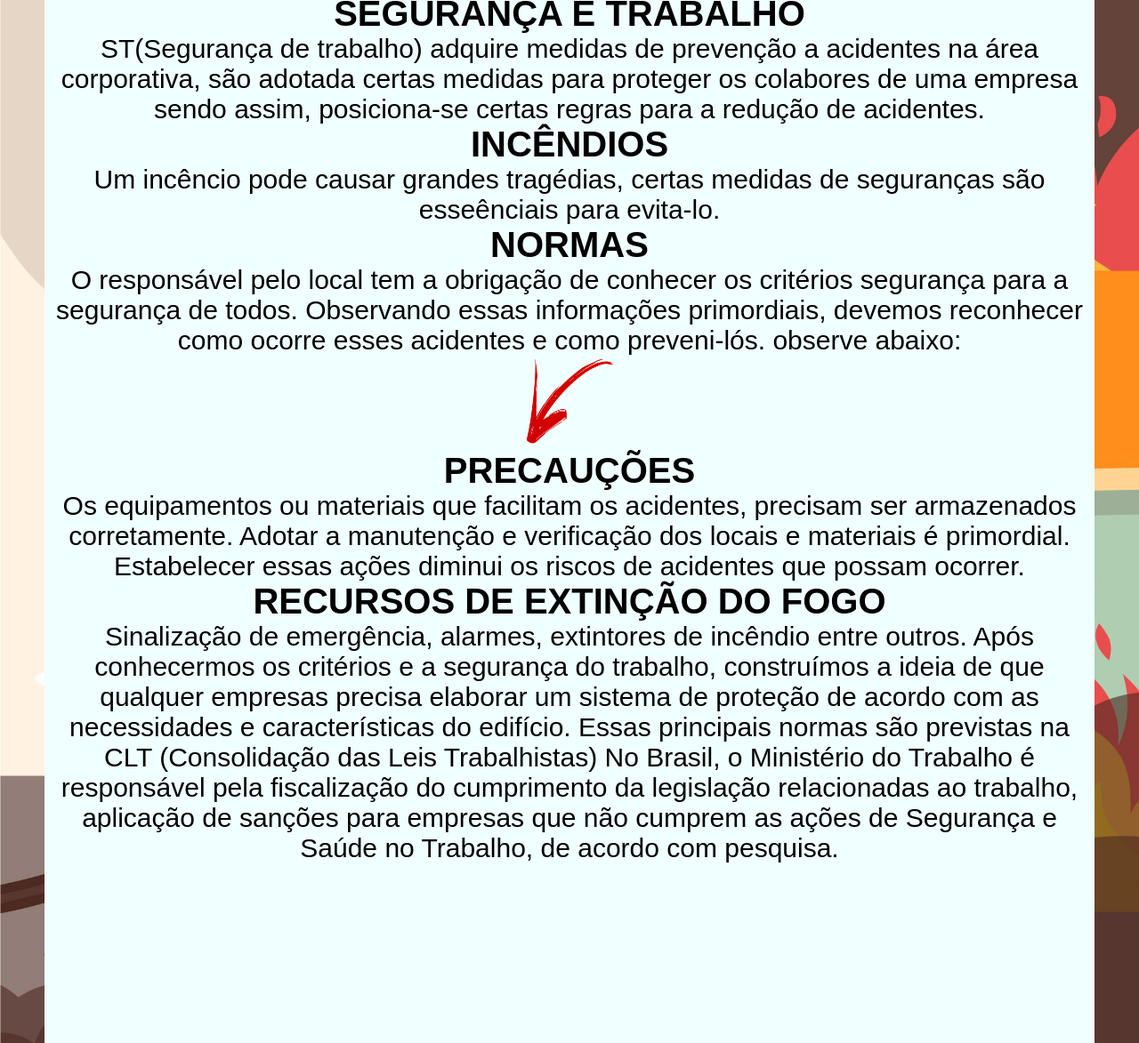
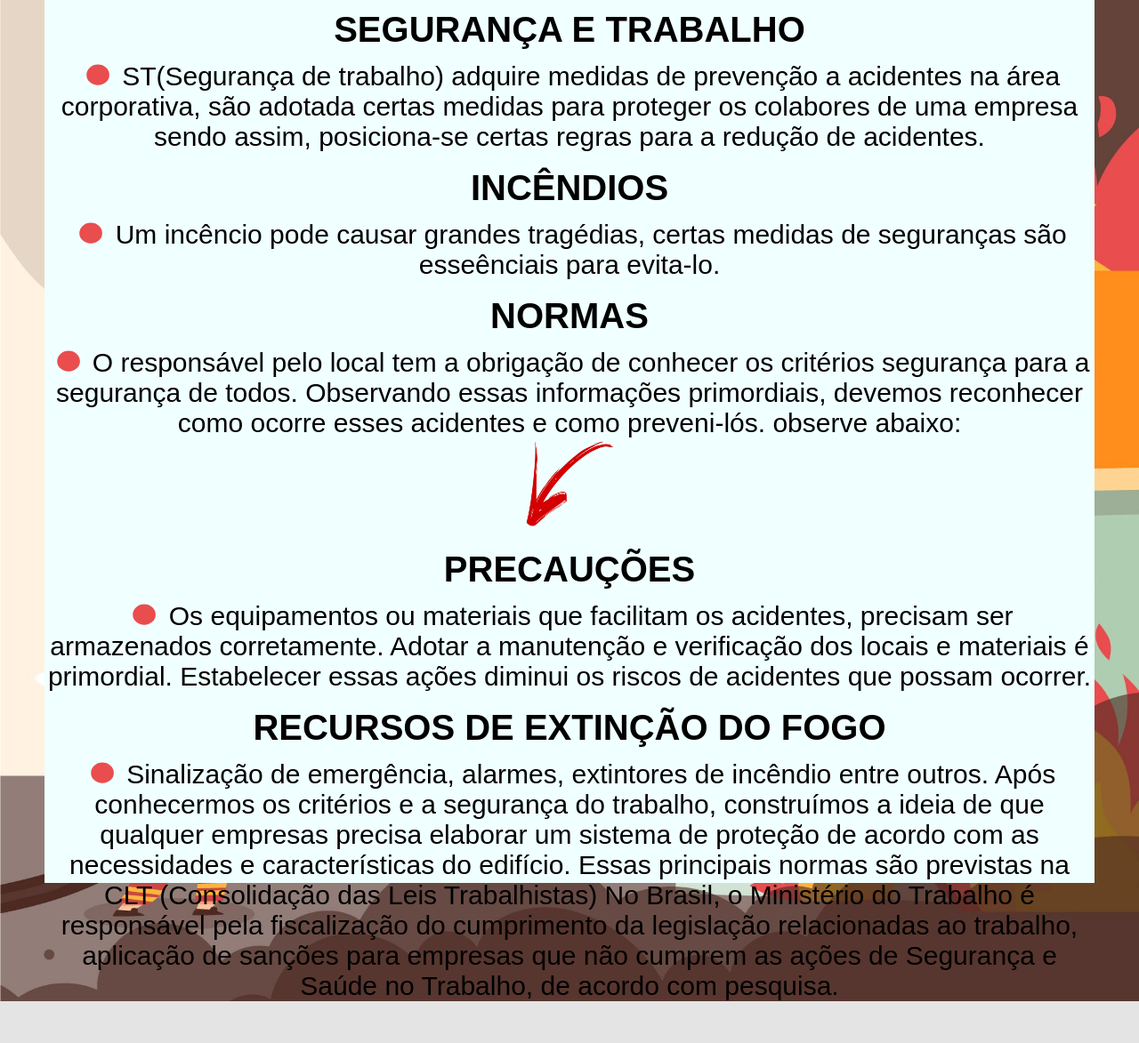
Before and after one commit to AbnerCerqueira/projeto-adm, a plain HTML site: page index.html in a window 1280 px wide. Shown: the part 107-1280 px from the top of the page at 89% size. After the commit the page ends 1233 px from the top, so only its background shows below. Drawn offline with Linux system fonts and the light colour scheme.

Commit message:
algumas alterações visuais

```diff
--- a/css/style.css
+++ b/css/style.css
@@ -23,7 +23,7 @@ main {
 }
 
 #conteudo {
-    grid-area: 2/2/15/6;
+    grid-area: 2/2/12/6;
     background-color:azure;
 }
 .titulo {
--- a/index.html
+++ b/index.html
@@ -34,28 +34,34 @@
             </div>
         </header>
         <div id="conteudo">
-            <h1 class="titulo">SEGURANÇA E TRABALHO</h1>
+            <br><h1 class="titulo">SEGURANÇA E TRABALHO</h1>
             <p class="texto">
-                <!-- <img class="bola" src="img/bola.svg">-->
+                <img class="bola" src="img/bola.svg">
                 ST(Segurança de trabalho) adquire medidas de prevenção a acidentes na área corporativa, são adotada
                 certas medidas para proteger os colabores de uma empresa sendo assim, posiciona-se certas regras para a
                 redução de acidentes.
-            </p>
+            </p><br>
             <h1 class="titulo">INCÊNDIOS</h1>
             <p class="texto">
+                <img class="bola" src="img/bola.svg">
                 Um incêncio pode causar grandes tragédias, certas medidas de seguranças são esseênciais para evita-lo.
             </p>
-            <h1 class="titulo">NORMAS</h1>
+            <br><h1 class="titulo">NORMAS</h1>
             <p class="texto">
+                <img class="bola" src="img/bola.svg">
                 O responsável pelo local tem a obrigação de conhecer os critérios segurança para a segurança de todos.
                 Observando essas informações primordiais, devemos reconhecer como ocorre esses acidentes e como
                 preveni-lós. observe abaixo:<br>
                 <img id="seta" src="img/seta.png" onmouseenter="animation()">
             </p>
-            <h1 class="titulo">PRECAUÇÕES</h1>
-            <p class="texto">Os equipamentos ou materiais que facilitam os acidentes, precisam ser armazenados corretamente. Adotar a manutenção e verificação dos locais e materiais é primordial. Estabelecer essas ações diminui os riscos de acidentes que possam ocorrer.</p>
-            <h1 class="titulo">RECURSOS DE EXTINÇÃO DO FOGO</h1>
-            <p class="texto">Sinalização de emergência, alarmes, extintores de incêndio entre outros. Após conhecermos os critérios e a segurança do trabalho, construímos a ideia de que qualquer empresas precisa elaborar um sistema de proteção de acordo com as necessidades e características do edifício. Essas principais normas são previstas na CLT (Consolidação das Leis Trabalhistas) No Brasil, o Ministério do Trabalho é responsável pela fiscalização do cumprimento da legislação relacionadas ao trabalho, aplicação de sanções para empresas que não cumprem as ações de Segurança e Saúde no Trabalho, de acordo com pesquisa.</p>
+            <br><h1 class="titulo">PRECAUÇÕES</h1>
+            <p class="texto">
+                <img class="bola" src="img/bola.svg">
+                Os equipamentos ou materiais que facilitam os acidentes, precisam ser armazenados corretamente. Adotar a manutenção e verificação dos locais e materiais é primordial. Estabelecer essas ações diminui os riscos de acidentes que possam ocorrer.</p>
+            <br><h1 class="titulo">RECURSOS DE EXTINÇÃO DO FOGO</h1>
+            <p class="texto">
+                <img class="bola" src="img/bola.svg">
+                Sinalização de emergência, alarmes, extintores de incêndio entre outros. Após conhecermos os critérios e a segurança do trabalho, construímos a ideia de que qualquer empresas precisa elaborar um sistema de proteção de acordo com as necessidades e características do edifício. Essas principais normas são previstas na CLT (Consolidação das Leis Trabalhistas) No Brasil, o Ministério do Trabalho é responsável pela fiscalização do cumprimento da legislação relacionadas ao trabalho, aplicação de sanções para empresas que não cumprem as ações de Segurança e Saúde no Trabalho, de acordo com pesquisa.</p>
         </div>
     </main>
     <script src="js/js.js"></script>
```
